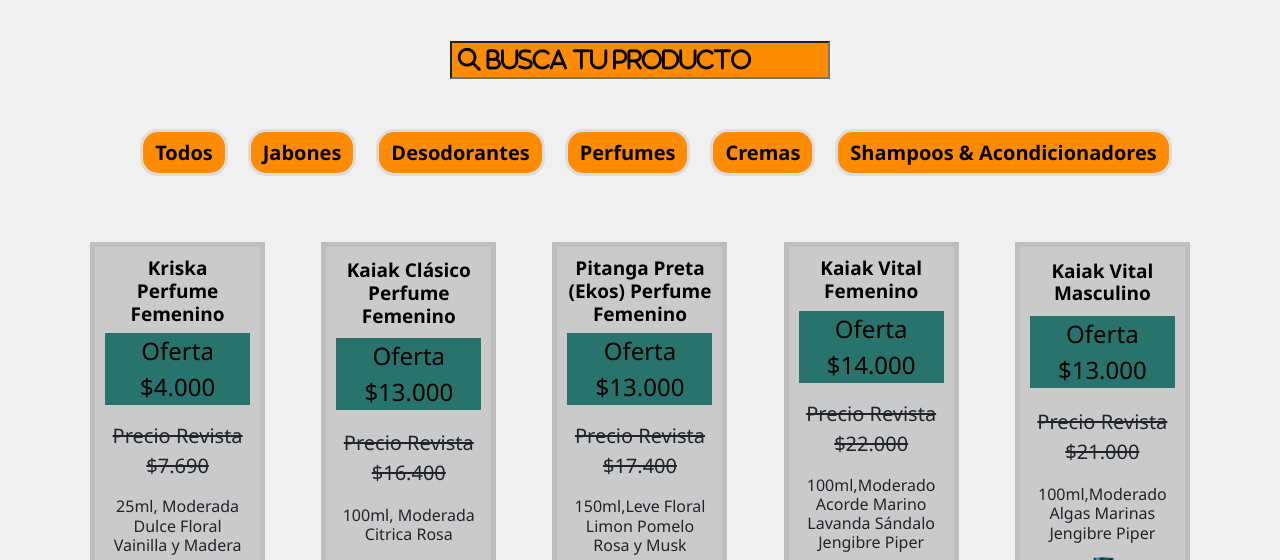
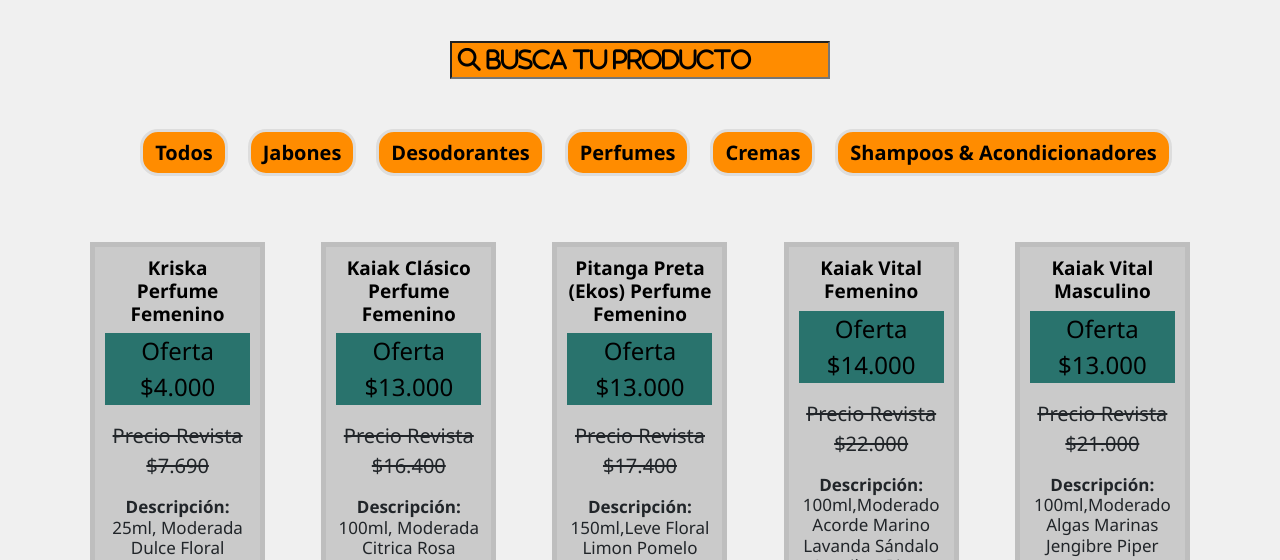
Before and after one commit to Alvarofrey/ProductosNaturaConMP, a plain HTML site: page index.html in a window 1280 px wide. Shown: the part 207-767 px from the top of the page. Drawn offline with nearby package versions, Linux system fonts and the light colour scheme; some packages are replaced by stand-ins of ours; a script that the page names is missing.

Commit message:
first commit

```diff
--- a/css/estilos.css
+++ b/css/estilos.css
@@ -13,7 +13,7 @@
 }
 
 h6 {
-    font-size: 16px;
+    font-size: 17px;
     font-family: 'Segoe UI', Tahoma, Geneva, Verdana, sans-serif;
 }
 
--- a/json/productos.json
+++ b/json/productos.json
@@ -3,7 +3,7 @@
         "nombre":"Kriska Perfume Femenino",
         "precio":"Oferta $4.000 ",
         "precioRevista":"Precio Revista $7.690",
-        "descripcion":"25ml, Moderada  Dulce Floral Vainilla y Madera",
+        "descripcion":"<strong>Descripción:</strong> 25ml, Moderada  Dulce Floral Vainilla y Madera",
         "imagen":"Kriska.png",
         "categoria":"Perfumes",
         "preferenceId":"71235705-f31174e3-1c39-445b-bec1-ab5b5a9fafd0",
@@ -17,7 +17,7 @@
         "nombre":"Kaiak Clásico Perfume Femenino",
         "precio":"Oferta $13.000 ",
         "precioRevista":"Precio Revista $16.400",
-        "descripcion":"100ml, Moderada Citrica Rosa",
+        "descripcion":"<strong>Descripción:</strong> 100ml, Moderada Citrica Rosa",
         "imagen":"kaiakfem.png",
         "categoria":"Perfumes",
         "preferenceId":"71235705-f31174e3-1c39-445b-bec1-ab5b5a9fafd0",
@@ -31,7 +31,7 @@
         "nombre":"Pitanga Preta (Ekos) Perfume Femenino",
         "precio":"Oferta $13.000 ",
         "precioRevista":"Precio Revista $17.400",
-        "descripcion":"150ml,Leve Floral Limon Pomelo Rosa y Musk",
+        "descripcion":"<strong>Descripción:</strong> 150ml,Leve Floral Limon Pomelo Rosa y Musk",
         "imagen":"PitangaPreta.png",
         "categoria":"Perfumes",
         "preferenceId":"71235705-f31174e3-1c39-445b-bec1-ab5b5a9fafd0",
@@ -45,7 +45,7 @@
         "nombre":"Kaiak Vital Femenino",
         "precio":"Oferta $14.000",
         "precioRevista":"Precio Revista $22.000",
-        "descripcion":"100ml,Moderado Acorde Marino Lavanda Sándalo Jengibre Piper",
+        "descripcion":"<strong>Descripción:</strong> 100ml,Moderado Acorde Marino Lavanda Sándalo Jengibre Piper",
         "imagen":"KaiakVital.png",
         "categoria":"Perfumes",
         "preferenceId":"191533156-43899cdf-d81d-4465-9de4-af9d7038ed13",
@@ -59,7 +59,7 @@
         "nombre":"Kaiak Vital Masculino",
         "precio":"Oferta $13.000",
         "precioRevista":"Precio Revista $21.000",
-        "descripcion":"100ml,Moderado Algas Marinas Jengibre Piper",
+        "descripcion":"<strong>Descripción:</strong> 100ml,Moderado Algas Marinas Jengibre Piper",
         "imagen":"KaiakvitalMasculino.png",
         "categoria":"Perfumes",
         "preferenceId":"191533156-43899cdf-d81d-4465-9de4-af9d7038ed13",
@@ -73,7 +73,7 @@
         "nombre":"Kaiak Oceano Masculino",
         "precio":"Oferta $13.000",
         "precioRevista":"Precio Revista $21.400",
-        "descripcion":"100ml,Moderado Algas Marinas Pataqueria Acuoso",
+        "descripcion":"<strong>Descripción:</strong> 100ml,Moderado Algas Marinas Pataqueria Acuoso",
         "imagen":"KaiakOceano.png",
         "categoria":"Perfumes",
         "preferenceId":"191533156-43899cdf-d81d-4465-9de4-af9d7038ed13",
@@ -87,7 +87,7 @@
         "nombre":"Jabones (Tododia)",
         "precio":"Oferta $2.300",
         "precioRevista":"Precio Revista $2.500",
-        "descripcion":"5u/90g c/u, Flor de Lis",
+        "descripcion":"<strong>Descripción:</strong> 5u/90g c/u, Flor de Lis",
         "imagen":"JabonFlor.png",
         "categoria":"Jabones",
         "preferenceId":"191533156-43899cdf-d81d-4465-9de4-af9d7038ed13",
@@ -101,7 +101,7 @@
         "nombre":"Jabones (Tododia)",
         "precio":"Oferta $2.300",
         "precioRevista":"Precio Revista $2.500",
-        "descripcion":"5u/90g c/u, Frutas Rojas",
+        "descripcion":"<strong>Descripción:</strong> 5u/90g c/u, Frutas Rojas",
         "imagen":"JabonFrutas.png",
         "categoria":"Jabones",
         "preferenceId":"191533156-43899cdf-d81d-4465-9de4-af9d7038ed13",
@@ -115,7 +115,7 @@
         "nombre":"Jabones (Tododia)",
         "precio":"Oferta $2.300",
         "precioRevista":"Precio Revista $2.500",
-        "descripcion":"5u/90g c/u, Mango rosa y Coco",
+        "descripcion":"<strong>Descripción:</strong> 5u/90g c/u, Mango rosa y Coco",
         "imagen":"JabonMango.png",
         "categoria":"Jabones",
         "preferenceId":"191533156-43899cdf-d81d-4465-9de4-af9d7038ed13",
@@ -129,7 +129,7 @@
         "nombre":"Jabones Ekos",
         "precio":"Oferta $3.100",
         "precioRevista":"Precio Revista $3.500",
-        "descripcion":"6u/25g c/u, 3/u Pitanga ,3/u Pitanga Preta",
+        "descripcion":"<strong>Descripción:</strong> 6u/25g c/u, 3/u Pitanga ,3/u Pitanga Preta",
         "imagen":"EkosJabonesPreta.png",
         "categoria":"Jabones",
         "preferenceId":"191533156-43899cdf-d81d-4465-9de4-af9d7038ed13",
@@ -143,7 +143,7 @@
         "nombre":"Crema Para el Cuerpo (Tododia)",
         "precio":"Oferta $3.200",
         "precioRevista":"Precio Revista $3.600",
-        "descripcion":"400ml,(Repuesto),Te de Manzanilla y Lavanda",
+        "descripcion":"<strong>Descripción:</strong> 400ml,(Repuesto),Te de Manzanilla y Lavanda",
         "imagen":"CremaManzanilla.png",
         "categoria":"Cremas",
         "preferenceId":"71235705-671f0649-0240-4628-9d3a-2a4f5d5f0c47",
@@ -157,7 +157,7 @@
         "nombre":"Crema Para el Cuerpo (Ekos)",
         "precio":"Oferta $5.000",
         "precioRevista":"Precio Revista $6.000",
-        "descripcion":"400ml,(Repuesto),Maracuyá Hidrata Toda la Piels",
+        "descripcion":"<strong>Descripción:</strong> 400ml,(Repuesto),Maracuyá Hidrata Toda la Piels",
         "imagen":"RepuestoMaracuya.png",
         "categoria":"Cremas",
         "preferenceId":"71235705-671f0649-0240-4628-9d3a-2a4f5d5f0c47",
@@ -170,7 +170,7 @@
         "nombre":" Crema Para Manos (Ekos)",
         "precio":"Oferta $2.900",
         "precioRevista":"Precio Revista $3.900",
-        "descripcion":"75g, Acaí",
+        "descripcion":"<strong>Descripción:</strong> 75g, Acaí",
         "imagen":"CremaManosAcai.png",
         "categoria":"Cremas",
         "preferenceId":"71235705-671f0649-0240-4628-9d3a-2a4f5d5f0c47",
@@ -184,7 +184,7 @@
         "nombre":"Desodorante Roll On (Tododia)",
         "precio":"Oferta $1.500",
         "precioRevista":"Precio Revista $1.900",
-        "descripcion":"70ml,AntiTranspirante Mango Rosa y Coco",
+        "descripcion":"<strong>Descripción:</strong> 70ml,AntiTranspirante Mango Rosa y Coco",
         "imagen":"MangoAnti.png",
         "categoria":"Desodorantes",
         "preferenceId":"71235705-1a02ef73-cdb7-4ab8-b7a6-fe54d4eff0fd",
@@ -197,7 +197,7 @@
         "nombre":"Lumina Shampoo",
         "precio":"Oferta $1.700",
         "precioRevista":"Precio Revista $2.745",
-        "descripcion":"300ml,Repuesto,Lisos Naturales,Purifica",
+        "descripcion":"<strong>Descripción:</strong> 300ml,Repuesto,Lisos Naturales,Purifica",
         "imagen":"luminashampoo.png",
         "categoria":"Shampoos & Acondicionadores",
         "preferenceId":"71235705-1a02ef73-cdb7-4ab8-b7a6-fe54d4eff0fd",
@@ -210,7 +210,7 @@
         "nombre":"Lumina Acondionador",
         "precio":"Oferta $1.700",
         "precioRevista":"Precio Revista $2.745",
-        "descripcion":"300ml,Repuesto Estimulante AntiCaída y Crecimiento",
+        "descripcion":"<strong>Descripción:</strong> 300ml Repuesto, Estimulante AntiCaída y Crecimiento",
         "imagen":"LuminaAnti.png",
         "categoria":"Shampoos & Acondicionadores",
         "preferenceId":"71235705-1a02ef73-cdb7-4ab8-b7a6-fe54d4eff0fd",
```
